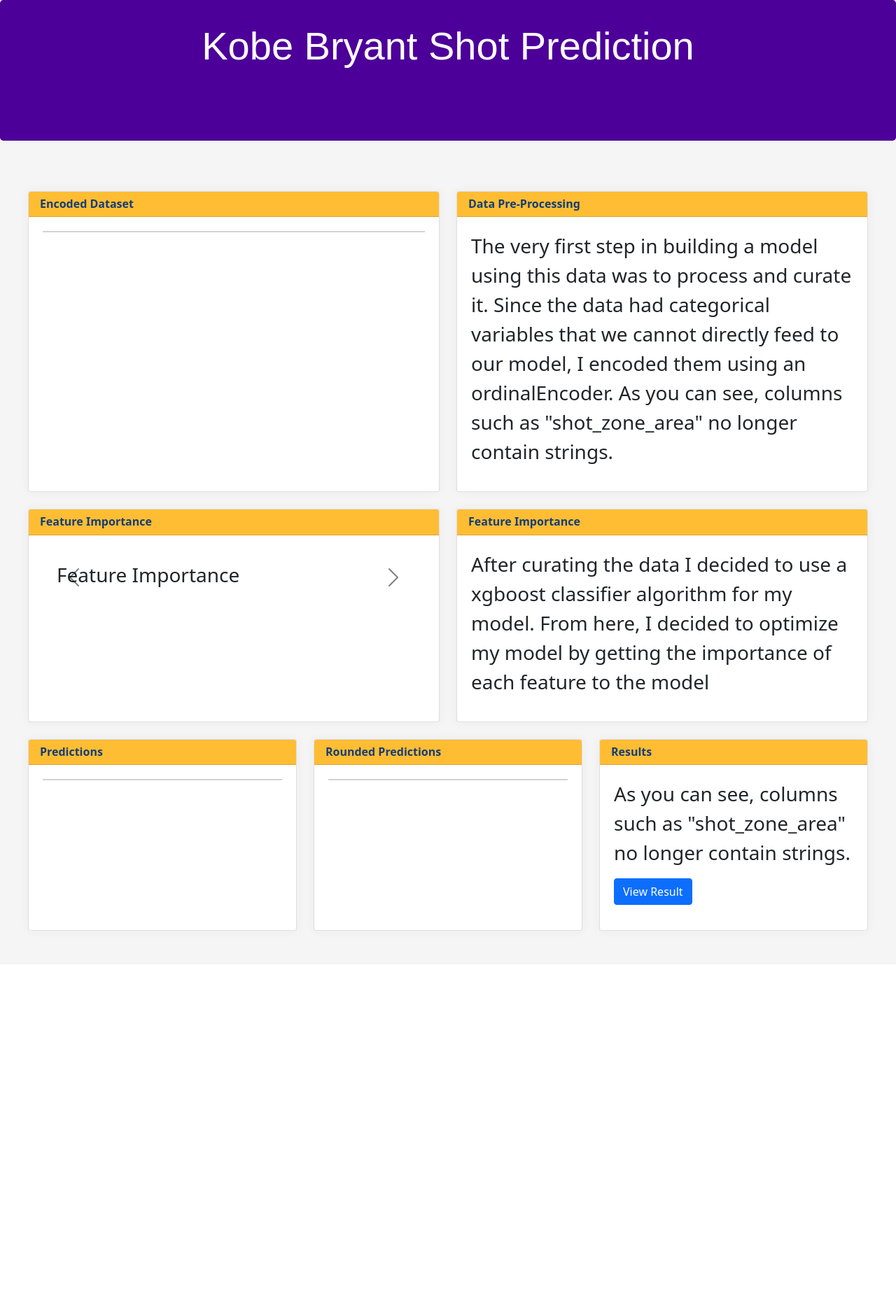
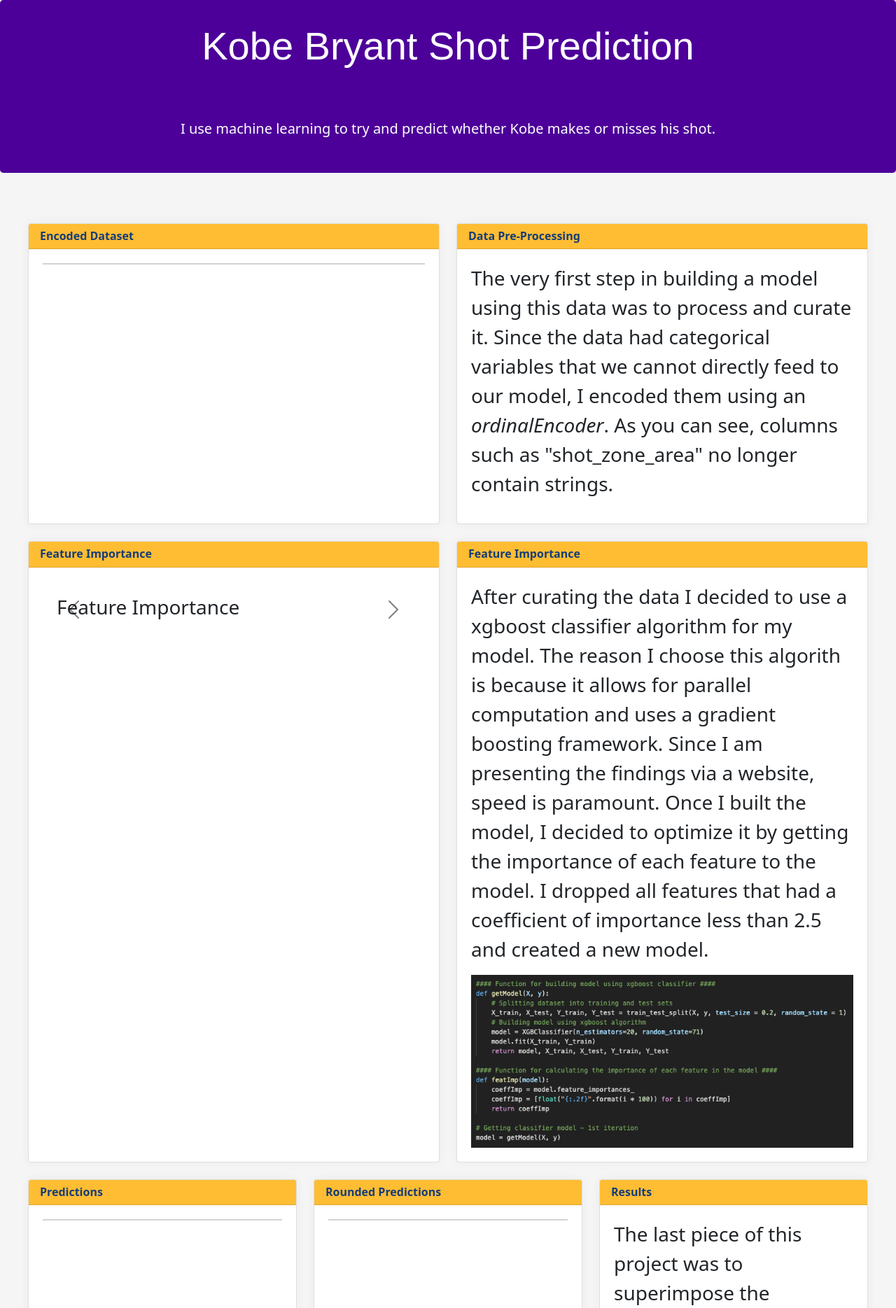
Before and after one commit to jsb19/Flask-App, a Flask app: template templates/prediction.html in a window 1280 px wide. Shown: the part 68-1937 px from the top of the page at 70% size. Before the commit the page ends 1403 px from the top, so only its background shows below. Run offline with Flask 2, Linux system fonts and the light colour scheme; the template is opened without the code that fills it, so the values that code supplies are empty; parts of the project's set-up code (start-up, migrations or seed data) failed here and were passed over.

Commit message:
adding descriptions to cards

```diff
--- a/prediction.py
+++ b/prediction.py
@@ -15,7 +15,6 @@ import matplotlib.pyplot as plt
 import seaborn as sns
 from sklearn.preprocessing import OrdinalEncoder
 from sklearn.model_selection import train_test_split
-
 
 
 # Read dataset
@@ -57,7 +56,7 @@ model.fit(X_train, Y_train)
 # Calculating the importance of each feature in the model
 def featImp(model):
     coeffImp = model.feature_importances_
-    coeffImp = [round(i,2) * 100 for i in coeffImp]
+    coeffImp = [float("{:.2f}".format(i * 100)) for i in coeffImp]
     return coeffImp
 
 featureImportance = pd.DataFrame(
@@ -116,7 +115,6 @@ predData = pd.DataFrame({'shot_id':X_test['shot_id'], 'shot_made_flag':roundedPr
 def modelAccuracy():
     countTrue = 0
     for index, row in predData.iterrows():
-        temp = index
         if dataset.loc[dataset['shot_id'] == row["shot_id"]]["shot_made_flag"].item() == row["shot_made_flag"]:
             countTrue+=1
     return round(countTrue/len(predData) * 100, 2)
--- a/templates/index.html
+++ b/templates/index.html
@@ -38,7 +38,7 @@
       <div class="jumbotron">
          <h1 class="display-4">Kobe Bryant Shot Analysis</h1>
          <div id="description" class="container">
-            <p class="lead">In this project, I examine every shot that Kobe Bryant took during his career in order to build his shot profile. The eventual goal of this project is to train a Machine Learning Model to predict whether Kobe would make or miss a shot based on sample data.</p>
+            <p class="lead">In this project, I examine every shot that Kobe Bryant took during his career in order to build his shot profile.</p>
             <div>
                <p style="font-weight:bold;">-Mamba out</p>
             </div>
--- a/templates/prediction.html
+++ b/templates/prediction.html
@@ -38,7 +38,7 @@
       <div class="jumbotron">
          <h1 class="display-4">Kobe Bryant Shot Prediction</h1>
          <div id="description" class="container">
-            <p class="lead"></p>
+            <p class="lead">I use machine learning to try and predict whether Kobe makes or misses his shot.</p>
          </div>
       </div>
       <div class="content main">
@@ -66,7 +66,7 @@
                         <h5 class="mb-0 card-title">Data Pre-Processing</h5>
                      </div>
                      <div class="card-body">
-                        <p style="font-size:1.75rem;">The very first step in building a model using this data was to process and curate it. Since the data had categorical variables that we cannot directly feed to our model, I encoded them using an ordinalEncoder. As you can see, columns such as "shot_zone_area" no longer contain strings.</p>
+                        <p style="font-size:1.75rem;">The very first step in building a model using this data was to process and curate it. Since the data had categorical variables that we cannot directly feed to our model, I encoded them using an <i>ordinalEncoder</i>. As you can see, columns such as "shot_zone_area" no longer contain strings.</p>
                      </div>
                   </div>
                </div>
@@ -122,7 +122,10 @@
                         <h5 class="mb-0 card-title">Feature Importance</h5>
                      </div>
                      <div class="card-body">
-                        <p style="font-size:1.75rem;">After curating the data I decided to use a xgboost classifier algorithm for my model. From here, I decided to optimize my model by getting the importance of each feature to the model</p>
+                        <p style="font-size:1.75rem;">After curating the data I decided to use a xgboost classifier algorithm for my model. The reason I choose this algorith is because it allows for parallel computation and uses a gradient boosting framework. Since I am presenting the findings via a website, speed is paramount. Once I built the model, I decided to optimize it by getting the importance of each feature to the model. I dropped all features that had a coefficient of importance less than 2.5 and created a new model.</p>
+                        <div class="">
+                           <img style="height: 100%; width: 100%; object-fit: contain" src="/static/img/buildingModelCodeSnippet.png" alt="/static/favicon.ico">
+                        </div>
                      </div>
                   </div>
                </div>
@@ -167,7 +170,7 @@
                      </div>
                      <div class="card-body">
                         <div class="">
-                           <p style="font-size:1.75rem;">As you can see, columns such as "shot_zone_area" no longer contain strings.</p>
+                           <p style="font-size:1.75rem;">The last piece of this project was to superimpose the predections from my test set with the actual results to measure the accuracy of my model. Being fairly new to data science, I am curious to see whether different models or tweaks to my current model will affect the accuracy. Hopefully, I'll be updating this website with my findings soon!</p>
                            <p>
                               <button class="btn btn-primary" type="button" data-bs-toggle="collapse" data-bs-target="#collapseExample" aria-expanded="false" aria-controls="collapseExample">
                               View Result
```
Also changed, not shown: static/style.css (+12 -6 lines), static/img/buildingModelCodeSnippet.png (added), static/img/featureImportance.png.
